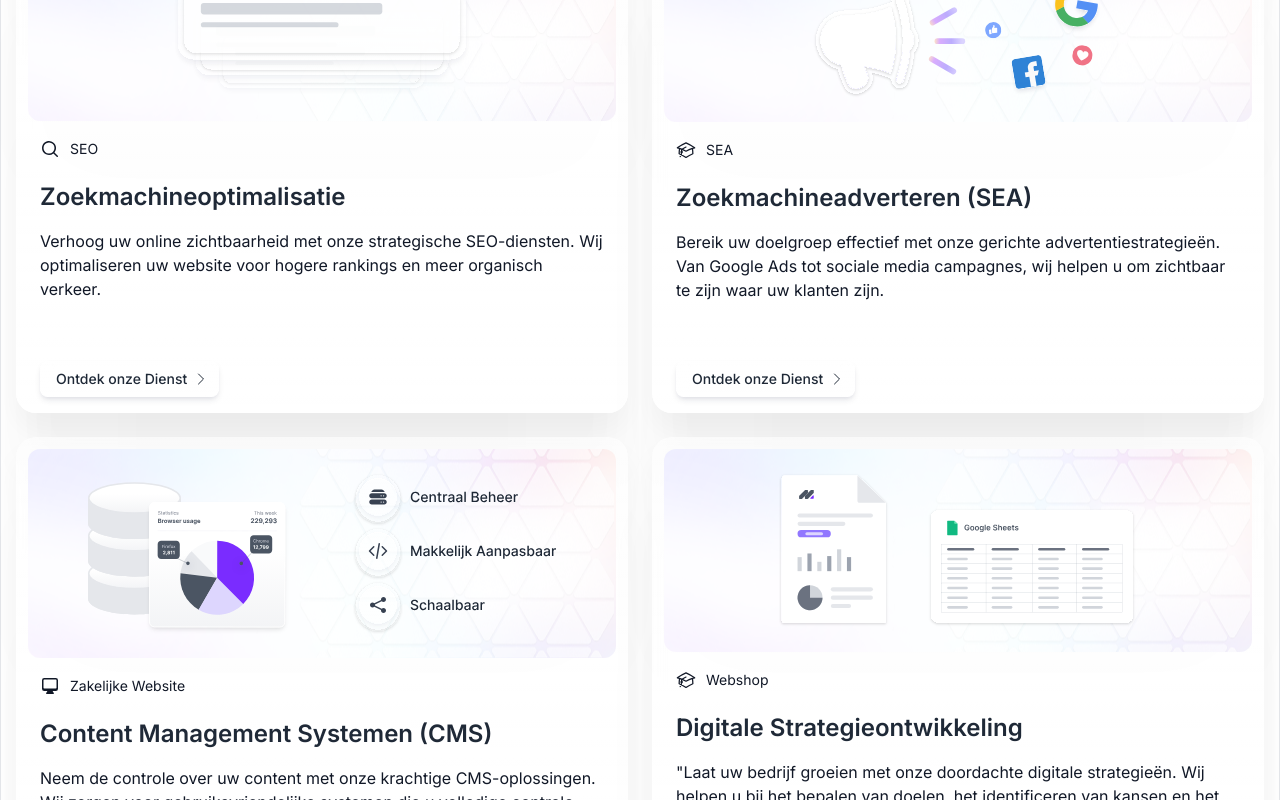
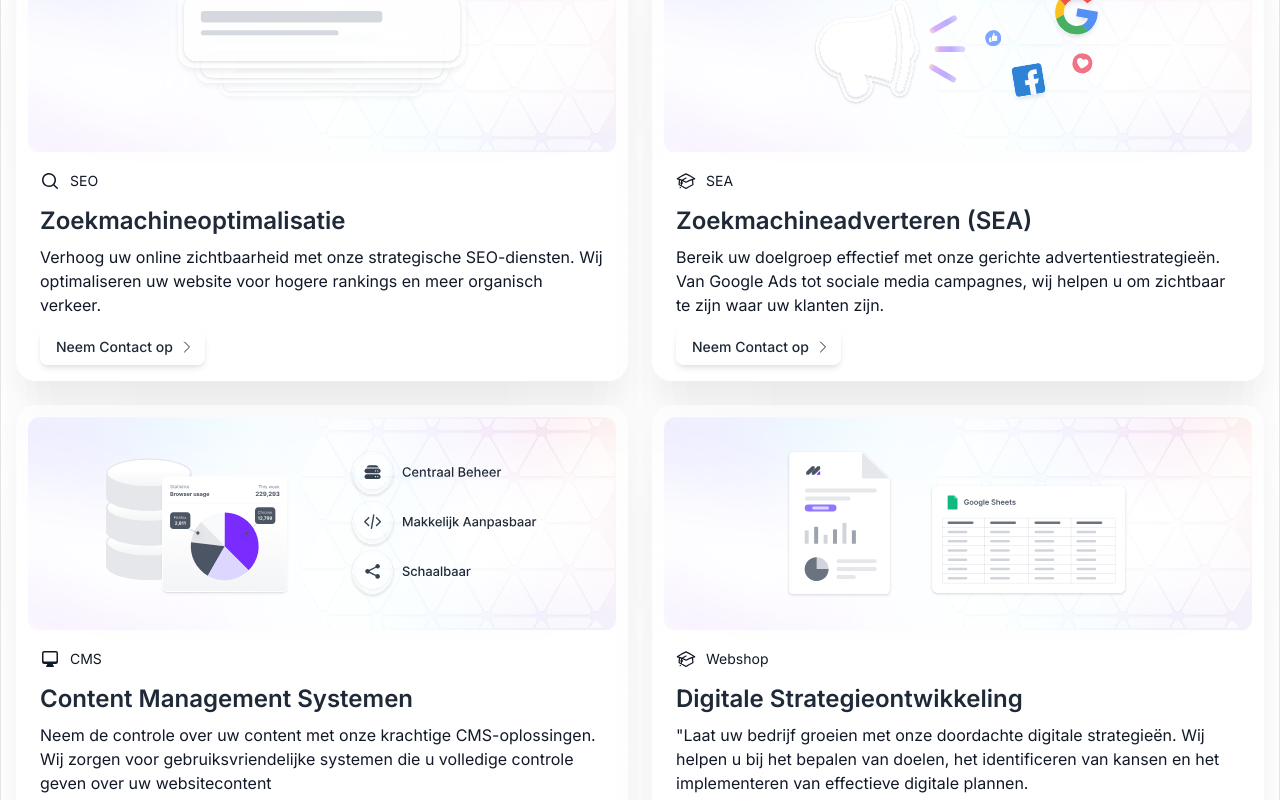
Before and after one commit to MassiveOnlineMarketing/massive-website-v2, a Next.js app: page / in a window 1280 px wide. Shown: the part 2660-3460 px from the top of the page. Built offline with nearby package versions, Linux system fonts and the light colour scheme.

Commit message:
Afmetingen Cards en afbeeldingen

```diff
--- a/src/app/_components/diensten.tsx
+++ b/src/app/_components/diensten.tsx
@@ -39,7 +39,7 @@ export const Diensten = () => {
                   </div>
 
                   <div className='flex flex-col h-full justify-between'>
-                    <Title className='mt-3'>
+                    <Title className='mt-3 gap-2'>
                       <SubHeading level='h4' size='sm' className='font-normal flex flex-row gap-[10px] py-[6px] items-center'>{card.icon} {card.subHeading}</SubHeading>
                       <Heading level='h5' size='2xl'>{card.heading}</Heading>
                       <Paragraph>{card.paragraph}</Paragraph>
@@ -58,7 +58,7 @@ export const Diensten = () => {
           {DIENSTEN.cards.map((card, i) => (
             <div key={i} className={`px-3 pt-3 pb-4 rounded-[20px] shadow-custom-lg h-full flex flex-col ${constants.glassFill}`}>
 
-              <div className="w-full h-[214px] rounded-[12px] bg-[url('/home/diensten-card-image-background.png')] bg-right">
+              <div className="w-full min-h-[214px] rounded-[12px] bg-[url('/home/diensten-card-image-background.png')] bg-right">
                 <div className='flex items-center justify-center h-full w-full p-6'>
                   {card.insideImage}
                 </div>
@@ -66,7 +66,7 @@ export const Diensten = () => {
               {/* <Image src={card.image} width={614} height={214} alt={`${card.subHeading} card image`} /> */}
 
               <div className='flex flex-col h-full justify-between'>
-                <Title className='mt-3 px-3'>
+                <Title className='mt-3 px-3 gap-2'>
                   <SubHeading level='h4' size='sm' className='font-normal flex flex-row gap-[10px] py-[6px] items-center'>{card.icon} {card.subHeading}</SubHeading>
                   <Heading level='h5' size='2xl'>{card.heading}</Heading>
                   <Paragraph>{card.paragraph}</Paragraph>
@@ -92,21 +92,21 @@ const DIENSTEN = {
   cards: [
     {
       image: '/home/diensten-card-image-background.png',
-      insideImage: <DienstenWebsite className='max-w-[462px]' />,
+      insideImage: <DienstenWebsite className='max-w-[462px] max-h-[148px]' />,
       icon: <ComputerDesktopIcon className='w-5 h-5' />,
       subHeading: 'Zakelijke Website',
       heading: 'Website Ontwikkeling',
       paragraph: 'Maak indruk met onze op maat gemaakte websites. Van responsieve ontwerpen tot geavanceerde functionaliteiten, wij bouwen websites die niet alleen mooi zijn, maar ook presteren.',
-      buttonLabel: 'Ontdek onze Dienst',
+      buttonLabel: 'Neem Contact op',
     },
     {
       image: '/home/diensten-card-image-background.png',
-      insideImage: <DiensetenWebshop className='max-w-[500px]' />,
+      insideImage: <DiensetenWebshop className='max-w-[500px] max-h-[148px]' />,
       icon: <AcademicCapIcon className='w-5 h-5' />,
       subHeading: 'Webshop',
       heading: 'eCommerce-oplossingen',
       paragraph: 'Verander bezoekers in kopers met onze geoptimaliseerde eCommerce-platforms. Wij creëren gebruikersvriendelijke webshops die de verkoop stimuleren en klantloyaliteit opbouwen.',
-      buttonLabel: 'Ontdek onze Dienst',
+      buttonLabel: 'Neem Contact op',
     },
     {
       image: '/home/diensten-card-image-background.png',
@@ -115,7 +115,7 @@ const DIENSTEN = {
       subHeading: 'SEO',
       heading: 'Zoekmachineoptimalisatie',
       paragraph: 'Verhoog uw online zichtbaarheid met onze strategische SEO-diensten. Wij optimaliseren uw website voor hogere rankings en meer organisch verkeer.',
-      buttonLabel: 'Ontdek onze Dienst',
+      buttonLabel: 'Neem Contact op',
     },
     {
       image: '/home/diensten-card-image-background.png',
@@ -124,25 +124,25 @@ const DIENSTEN = {
       subHeading: 'SEA',
       heading: 'Zoekmachineadverteren (SEA)',
       paragraph: 'Bereik uw doelgroep effectief met onze gerichte advertentiestrategieën. Van Google Ads tot sociale media campagnes, wij helpen u om zichtbaar te zijn waar uw klanten zijn.',
-      buttonLabel: 'Ontdek onze Dienst',
+      buttonLabel: 'Neem Contact op',
     },
     {
       image: '/home/diensten-card-image-background.png',
-      insideImage: <DienstenCMS className='max-w-[469px]' />,
+      insideImage: <DienstenCMS className='max-w-[469px] max-h-[148px]' />,
       icon: <ComputerDesktopIcon className='w-5 h-5' />,
-      subHeading: 'Zakelijke Website',
-      heading: 'Content Management Systemen (CMS)',
+      subHeading: 'CMS',
+      heading: 'Content Management Systemen',
       paragraph: 'Neem de controle over uw content met onze krachtige CMS-oplossingen. Wij zorgen voor gebruiksvriendelijke systemen die u volledige controle geven over uw websitecontent',
-      buttonLabel: 'Ontdek onze Dienst',
+      buttonLabel: 'Neem Contact op',
     },
     {
       image: '/home/diensten-card-image-background.png',
-      insideImage: <DienstenStrategie className='max-w-[358px]' />,
+      insideImage: <DienstenStrategie className='max-w-[358px] max-h-[148px]' />,
       icon: <AcademicCapIcon className='w-5 h-5' />,
       subHeading: 'Webshop',
       heading: 'Digitale Strategieontwikkeling',
       paragraph: '"Laat uw bedrijf groeien met onze doordachte digitale strategieën. Wij helpen u bij het bepalen van doelen, het identificeren van kansen en het implementeren van effectieve digitale plannen.',
-      buttonLabel: 'Ontdek onze Dienst',
+      buttonLabel: 'Neem Contact op',
     }
 
   ]
```
